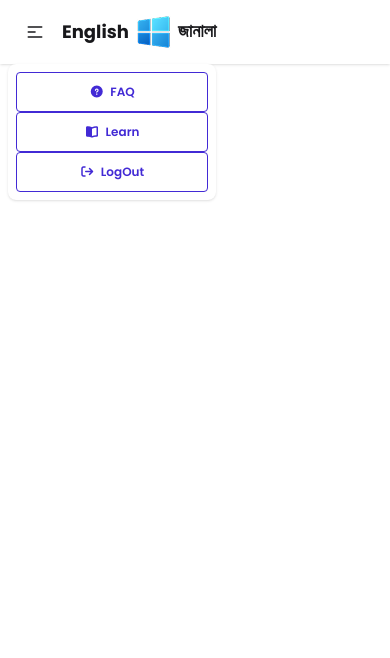
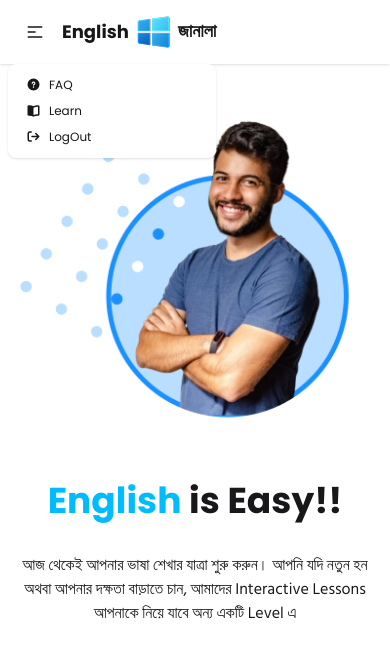
Before and after one commit to Suborna589/english-janala-code, a plain HTML site: page index.html in a window 390 px wide. Both pictures are taken after a click on the button 35 px from the left and 32 px from the top of the page. Drawn offline with nearby package versions, Linux system fonts and the light colour scheme.

Commit message:
banner almost daone

```diff
--- a/index.html
+++ b/index.html
@@ -39,13 +39,13 @@
         tabindex="0"
         class="menu menu-sm dropdown-content bg-base-100 rounded-box z-1 mt-3 w-52 p-2 shadow">
            <li>
-         <a href=""class="btn btn-outline btn-primary"><i class="fa-solid fa-circle-question"></i>FAQ</a>
+         <a href=""class=""><i class="fa-solid fa-circle-question"></i>FAQ</a>
      </li>
      <li>
-         <a href=""class="btn btn-outline btn-primary"><i class="fa-solid fa-book-open"></i>Learn</a>
+         <a href=""class=""><i class="fa-solid fa-book-open"></i>Learn</a>
      </li>
      <li>
-         <a href=""class="btn btn-outline btn-primary"><i class="fa-solid fa-arrow-right-from-bracket"></i>LogOut</a>
+         <a href=""class=""><i class="fa-solid fa-arrow-right-from-bracket"></i>LogOut</a>
      </li>
       </ul>
     </div>
@@ -71,5 +71,20 @@
 
 </div>
     </header>
+
+    <section class="flex flex-col-reverse md:flex-row justify-between gap-10 items-center py-5 w-11/12 mx-auto">
+        <div class="content flex-1  text-center md:text-left">
+            <h2 class="text-4xl font-bold mb-8"><span class="text-sky-400">English</span>  is Easy!!</h2>
+            <p class="font-bangla">আজ থেকেই আপনার ভাষা শেখার যাত্রা শুরু করুন। আপনি যদি নতুন হন অথবা আপনার দক্ষতা বাড়াতে চান, আমাদের Interactive Lessons আপনাকে নিয়ে যাবে অন্য একটি Level এ</p>
+
+        </div>
+
+        <div class="flex-1">
+            <img src="./assets/hero-student.png" alt="">
+
+        </div>
+    </section>
+
+
 </body>
 </html>
```
